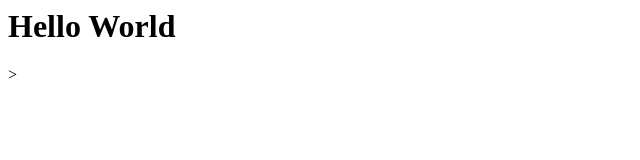
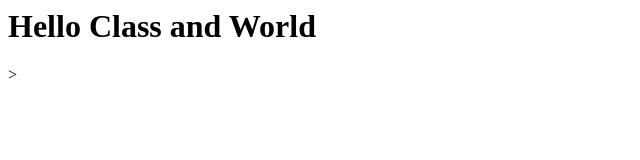
Before and after one commit to CarsonMWells/InteractionDesign, a plain HTML site: page index.html in a window 1280 px wide. Shown: the whole page, without its empty margins (0-640 px from the left). Drawn offline with Linux system fonts and the light colour scheme.

Commit message:
H1Change

```diff
--- a/index.html
+++ b/index.html
@@ -1 +1 @@
-<h1>Hello World</h1>>
+<h1>Hello Class and World</h1>>
```
